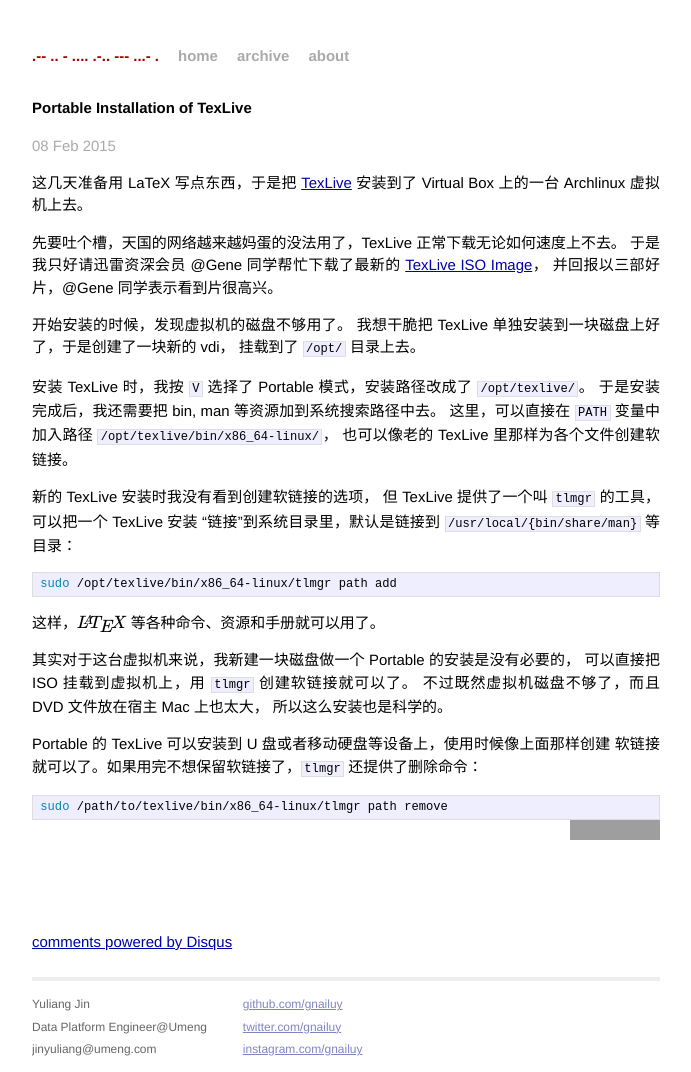
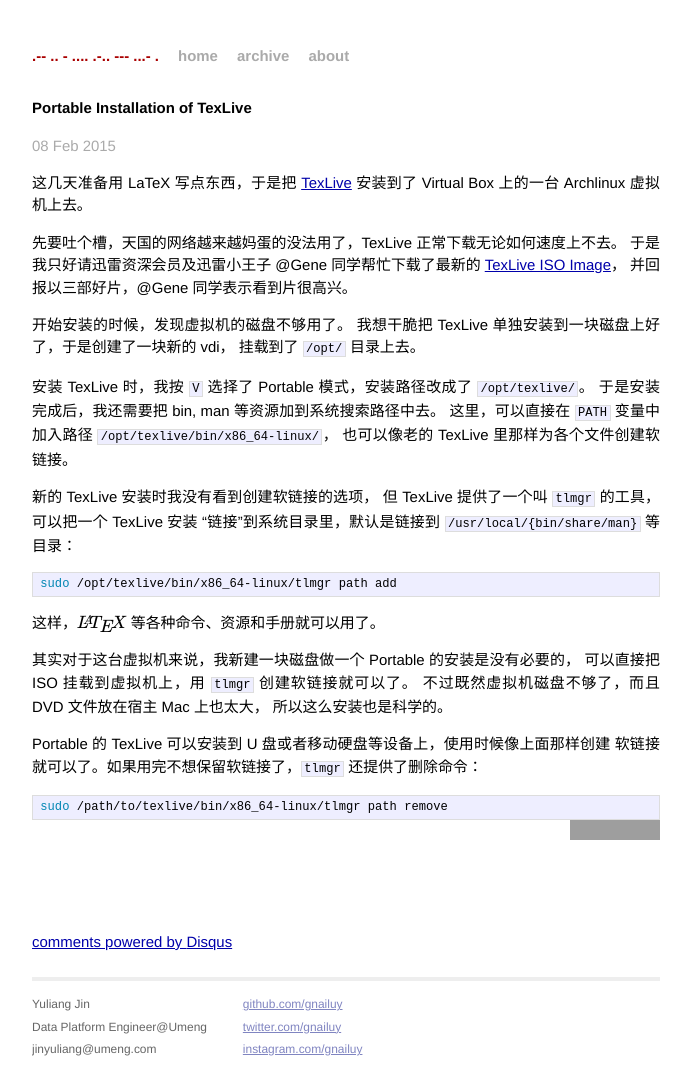
Before and after one commit to gnailuy/gnailuy.com, a Jekyll site: the page built from _posts/2015-02-08-texlive-portable.markdown, in a window 1280 px wide. Shown: the whole page, without its empty margins (294-985 px from the left). Built offline with Jekyll 4.4.1, drawn with Linux system fonts in a browser that asks for light colours; Markdown is read by kramdown in place of the engine named in the settings; formulas are drawn with MathJax 3; comment, search, counter and statistics services are not loaded; grey boxes are pictures that could not be loaded.

Commit message:
add title to Gene

```diff
--- a/_posts/2015-02-08-texlive-portable.markdown
+++ b/_posts/2015-02-08-texlive-portable.markdown
@@ -12,7 +12,8 @@
 <!-- more -->
 
 先要吐个槽，天国的网络越来越妈蛋的没法用了，TexLive 正常下载无论如何速度上不去。
-于是我只好请迅雷资深会员 @Gene 同学帮忙下载了最新的 [TexLive ISO Image][texliveDVD]，
+于是我只好请迅雷资深会员及迅雷小王子 @Gene 同学帮忙下载了最新的
+[TexLive ISO Image][texliveDVD]，
 并回报以三部好片，@Gene 同学表示看到片很高兴。
 
 开始安装的时候，发现虚拟机的磁盘不够用了。
```
